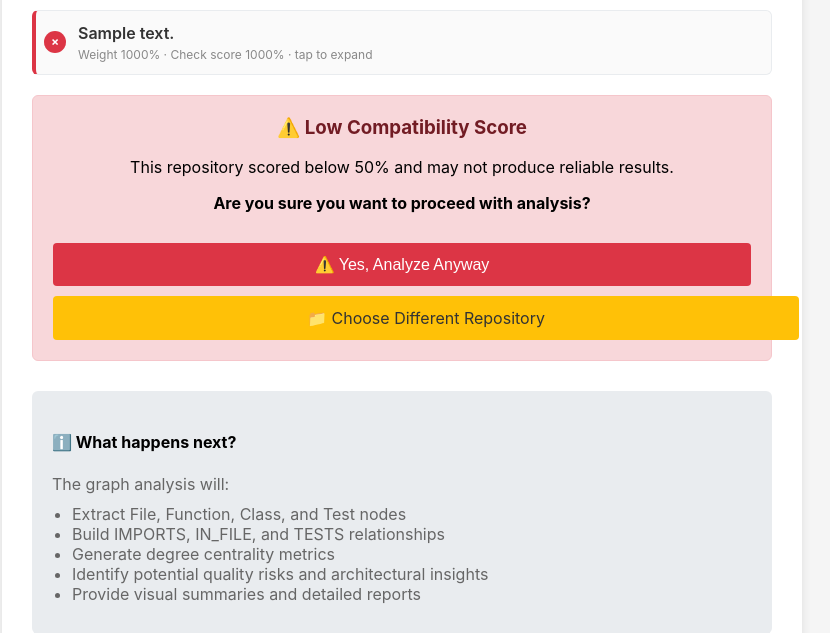
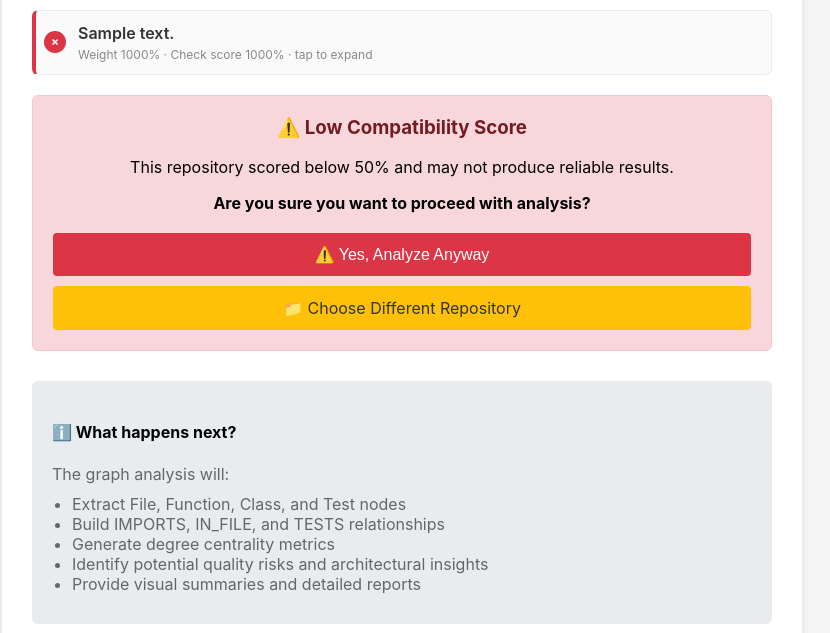
Before and after one commit to 02deno/GraphRAG-based-Software-Repository-Quality-Analysis, a Flask app: template templates/compatibility.html in a window 1280 px wide. Shown: the part 717-1350 px from the top of the page, without its empty margins (238-1068 px from the left). Run offline with Flask 3, Linux system fonts and the light colour scheme; the template is opened without the code that fills it: most values are stand-ins (such as "Sample title", 1, 10 or a date in 2020).

Commit message:
fix(web): align low-score CTA link using border-box and block layout

```diff
--- a/templates/compatibility.html
+++ b/templates/compatibility.html
@@ -174,9 +174,13 @@
             cursor: pointer;
             font-size: 16px;
             width: 100%;
+            max-width: 100%;
             margin-top: 10px;
+            margin-left: 0;
+            margin-right: 0;
             text-decoration: none;
-            display: inline-block;
+            display: block;
+            box-sizing: border-box;
             text-align: center;
         }
         .btn:hover { background: #0056b3; }
@@ -195,6 +199,19 @@
             padding: 20px;
             margin: 20px 0;
             text-align: center;
+        }
+        .confirmation-prompt form {
+            display: block;
+            width: 100%;
+            max-width: 100%;
+            box-sizing: border-box;
+        }
+        .confirmation-prompt-secondary {
+            display: block;
+            width: 100%;
+            max-width: 100%;
+            box-sizing: border-box;
+            margin-top: 10px;
         }
         .confirmation-prompt h3 {
             color: #721c24;
@@ -390,9 +407,11 @@
                     </button>
                 </form>
 
-                <a href="{{ url_for('web.index') }}" class="btn btn-warning" style="margin-top: 10px;">
-                    📁 Choose Different Repository
-                </a>
+                <div class="confirmation-prompt-secondary">
+                    <a href="{{ url_for('web.index') }}" class="btn btn-warning">
+                        📁 Choose Different Repository
+                    </a>
+                </div>
             </div>
         {% endif %}
 
```
